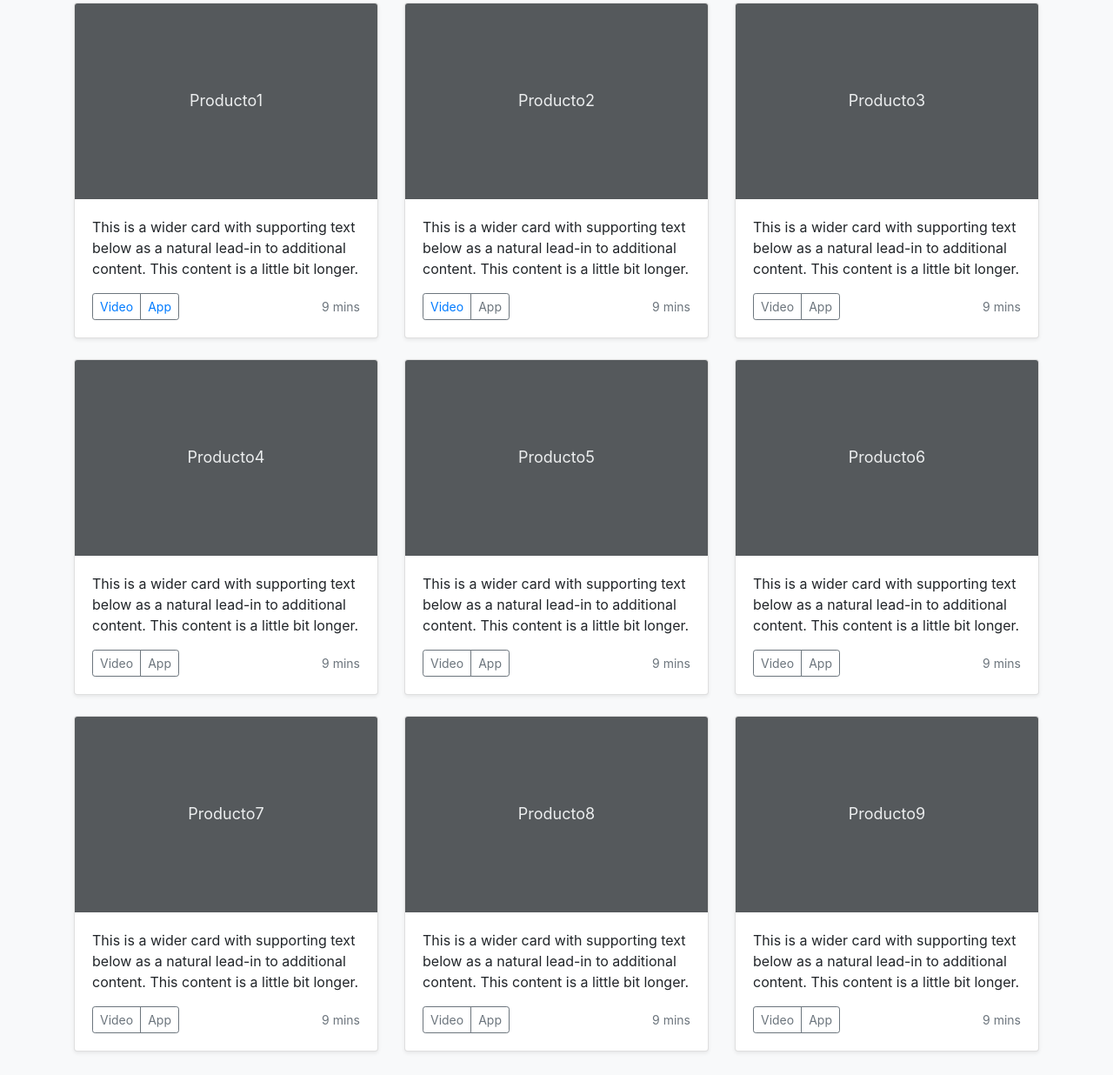
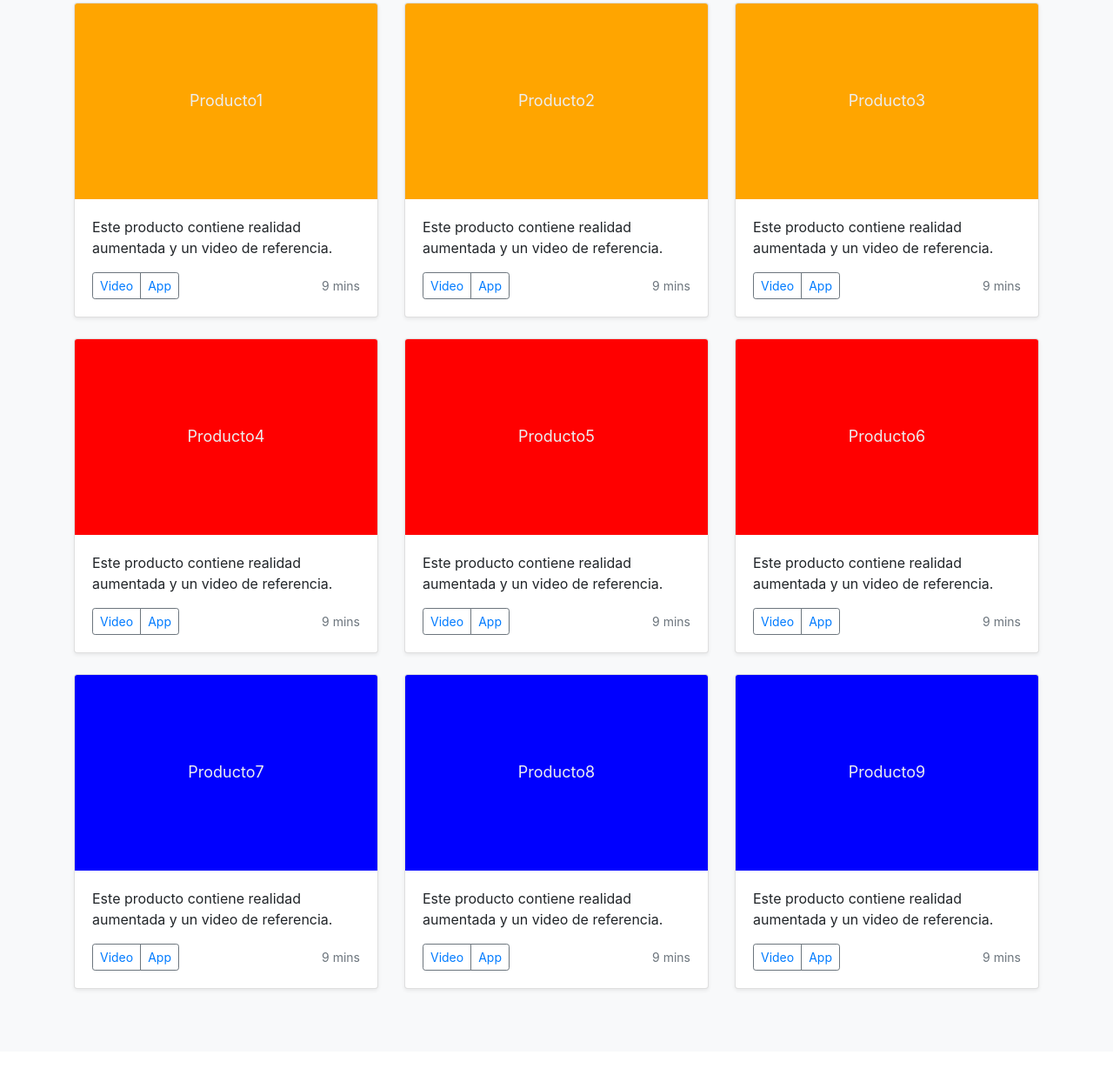
Before and after one commit to andycedillo/WebApp, a plain HTML site: page index.html in a window 1280 px wide. Shown: the part 509-1745 px from the top of the page at 87% size. Drawn offline with nearby package versions, Linux system fonts and the light colour scheme.

Commit message:
Update index.html

```diff
--- a/index.html
+++ b/index.html
@@ -38,7 +38,7 @@
   </head>
   <body>
     <header>
-  <div class="collapse bg-dark" id="navbarHeader">
+  <div class="collapse bg-danger" id="navbarHeader">
     <div class="container">
       <div class="row">
         <div class="col-sm-8 col-md-7 py-4">
@@ -56,7 +56,7 @@
       </div>
     </div>
   </div>
-  <div class="navbar navbar-dark bg-dark shadow-sm">
+  <div class="navbar navbar-dark bg-danger text-white shadow-sm">
     <div class="container d-flex justify-content-between">
       <a href="#" class="navbar-brand d-flex align-items-center">
         <svg xmlns="http://www.w3.org/2000/svg" width="20" height="20" fill="none" stroke="currentColor" stroke-linecap="round" stroke-linejoin="round" stroke-width="2" aria-hidden="true" class="mr-2" viewBox="0 0 24 24" focusable="false"><path d="M23 19a2 2 0 0 1-2 2H3a2 2 0 0 1-2-2V8a2 2 0 0 1 2-2h4l2-3h6l2 3h4a2 2 0 0 1 2 2z"/><circle cx="12" cy="13" r="4"/></svg>
@@ -74,10 +74,10 @@
   <section class="jumbotron text-center">
     <div class="container">
       <h1>AR Web App</h1>
-      <p class="lead text-muted">Something short and leading about the collection below—its contents, the creator, etc. Make it short and sweet, but not too short so folks don’t simply skip over it entirely.</p>
+      <p class="lead text-muted">Bienvenido a esta Web App de Realidad Aumentada, por favor selecciona una categoria y descubre el contenido que detona cada producto.</p>
       <p>
-        <a href="#" class="btn btn-primary my-2">Main call to action</a>
-        <a href="#" class="btn btn-secondary my-2">Secondary action</a>
+        <a href="#" class="btn btn-primary my-2">Quienes Somos</a>
+        <a href="#" class="btn btn-secondary my-2">Que hacemos</a>
       </p>
     </div>
   </section>
@@ -88,9 +88,9 @@
       <div class="row">
         <div class="col-md-4">
           <div class="card mb-4 shadow-sm">
-            <svg class="bd-placeholder-img card-img-top" width="100%" height="225" xmlns="http://www.w3.org/2000/svg" preserveAspectRatio="xMidYMid slice" focusable="false" role="img" aria-label="Placeholder: Thumbnail"><title>Placeholder</title><rect width="100%" height="100%" fill="#55595c"/><text x="50%" y="50%" fill="#eceeef" dy=".3em">Producto1</text></svg>
+            <svg class="bd-placeholder-img card-img-top" width="100%" height="225" xmlns="http://www.w3.org/2000/svg" preserveAspectRatio="xMidYMid slice" focusable="false" role="img" aria-label="Placeholder: Thumbnail"><title>Placeholder</title><rect width="100%" height="100%" fill="orange"/><text x="50%" y="50%" fill="#eceeef" dy=".3em">Producto1</text></svg>
             <div class="card-body">
-              <p class="card-text">This is a wider card with supporting text below as a natural lead-in to additional content. This content is a little bit longer.</p>
+              <p class="card-text">Este producto contiene realidad aumentada y un video de referencia.</p>
               <div class="d-flex justify-content-between align-items-center">
                 <div class="btn-group">
                   <button type="button" class="btn btn-sm btn-outline-secondary"><a href="https://www.youtube.com/watch?v=e7mG_jUdexU" target="_blank">Video</a></button>
@@ -103,14 +103,13 @@
         </div>
         <div class="col-md-4">
           <div class="card mb-4 shadow-sm">
-            <svg class="bd-placeholder-img card-img-top" width="100%" height="225" xmlns="http://www.w3.org/2000/svg" preserveAspectRatio="xMidYMid slice" focusable="false" role="img" aria-label="Placeholder: Thumbnail"><title>Placeholder</title><rect width="100%" height="100%" fill="#55595c"/><text x="50%" y="50%" fill="#eceeef" dy=".3em">Producto2</text></svg>
+            <svg class="bd-placeholder-img card-img-top" width="100%" height="225" xmlns="http://www.w3.org/2000/svg" preserveAspectRatio="xMidYMid slice" focusable="false" role="img" aria-label="Placeholder: Thumbnail"><title>Placeholder</title><rect width="100%" height="100%" fill="orange"/><text x="50%" y="50%" fill="#eceeef" dy=".3em">Producto2</text></svg>
             <div class="card-body">
-              <p class="card-text">This is a wider card with supporting text below as a natural lead-in to additional content. This content is a little bit longer.</p>
+              <p class="card-text">Este producto contiene realidad aumentada y un video de referencia.</p>
               <div class="d-flex justify-content-between align-items-center">
                 <div class="btn-group">
                   <button type="button" class="btn btn-sm btn-outline-secondary"><a href="https://www.youtube.com/watch?v=e7mG_jUdexU" target="_blank">Video</a></button>
-                  <button type="button" class="btn btn-sm btn-outline-secondary">App</button>
-
+                  <button type="button" class="btn btn-sm btn-outline-secondary"><a href="SecondaryHtml/ArMarker.html" target="_blank">App</a></button>
                 </div>
                 <small class="text-muted">9 mins</small>
               </div>
@@ -119,13 +118,13 @@
         </div>
         <div class="col-md-4">
           <div class="card mb-4 shadow-sm">
-            <svg class="bd-placeholder-img card-img-top" width="100%" height="225" xmlns="http://www.w3.org/2000/svg" preserveAspectRatio="xMidYMid slice" focusable="false" role="img" aria-label="Placeholder: Thumbnail"><title>Placeholder</title><rect width="100%" height="100%" fill="#55595c"/><text x="50%" y="50%" fill="#eceeef" dy=".3em">Producto3</text></svg>
+            <svg class="bd-placeholder-img card-img-top" width="100%" height="225" xmlns="http://www.w3.org/2000/svg" preserveAspectRatio="xMidYMid slice" focusable="false" role="img" aria-label="Placeholder: Thumbnail"><title>Placeholder</title><rect width="100%" height="100%" fill="orange"/><text x="50%" y="50%" fill="#eceeef" dy=".3em">Producto3</text></svg>
             <div class="card-body">
-              <p class="card-text">This is a wider card with supporting text below as a natural lead-in to additional content. This content is a little bit longer.</p>
+              <p class="card-text">Este producto contiene realidad aumentada y un video de referencia.</p>
               <div class="d-flex justify-content-between align-items-center">
                 <div class="btn-group">
-                  <button type="button" class="btn btn-sm btn-outline-secondary">Video</button>
-                  <button type="button" class="btn btn-sm btn-outline-secondary">App</button>
+                  <button type="button" class="btn btn-sm btn-outline-secondary"><a href="https://www.youtube.com/watch?v=e7mG_jUdexU" target="_blank">Video</a></button>
+                  <button type="button" class="btn btn-sm btn-outline-secondary"><a href="SecondaryHtml/ArMarker.html" target="_blank">App</a></button>
                 </div>
                 <small class="text-muted">9 mins</small>
               </div>
@@ -135,13 +134,13 @@
 
         <div class="col-md-4">
           <div class="card mb-4 shadow-sm">
-            <svg class="bd-placeholder-img card-img-top" width="100%" height="225" xmlns="http://www.w3.org/2000/svg" preserveAspectRatio="xMidYMid slice" focusable="false" role="img" aria-label="Placeholder: Thumbnail"><title>Placeholder</title><rect width="100%" height="100%" fill="#55595c"/><text x="50%" y="50%" fill="#eceeef" dy=".3em">Producto4</text></svg>
+            <svg class="bd-placeholder-img card-img-top" width="100%" height="225" xmlns="http://www.w3.org/2000/svg" preserveAspectRatio="xMidYMid slice" focusable="false" role="img" aria-label="Placeholder: Thumbnail"><title>Placeholder</title><rect width="100%" height="100%" fill="red"/><text x="50%" y="50%" fill="#eceeef" dy=".3em">Producto4</text></svg>
             <div class="card-body">
-              <p class="card-text">This is a wider card with supporting text below as a natural lead-in to additional content. This content is a little bit longer.</p>
+              <p class="card-text">Este producto contiene realidad aumentada y un video de referencia.</p>
               <div class="d-flex justify-content-between align-items-center">
                 <div class="btn-group">
-                  <button type="button" class="btn btn-sm btn-outline-secondary">Video</button>
-                  <button type="button" class="btn btn-sm btn-outline-secondary">App</button>
+                  <button type="button" class="btn btn-sm btn-outline-secondary"><a href="https://www.youtube.com/watch?v=e7mG_jUdexU" target="_blank">Video</a></button>
+                  <button type="button" class="btn btn-sm btn-outline-secondary"><a href="SecondaryHtml/ArMarker.html" target="_blank">App</a></button>
                 </div>
                 <small class="text-muted">9 mins</small>
               </div>
@@ -150,13 +149,13 @@
         </div>
         <div class="col-md-4">
           <div class="card mb-4 shadow-sm">
-            <svg class="bd-placeholder-img card-img-top" width="100%" height="225" xmlns="http://www.w3.org/2000/svg" preserveAspectRatio="xMidYMid slice" focusable="false" role="img" aria-label="Placeholder: Thumbnail"><title>Placeholder</title><rect width="100%" height="100%" fill="#55595c"/><text x="50%" y="50%" fill="#eceeef" dy=".3em">Producto5</text></svg>
+            <svg class="bd-placeholder-img card-img-top" width="100%" height="225" xmlns="http://www.w3.org/2000/svg" preserveAspectRatio="xMidYMid slice" focusable="false" role="img" aria-label="Placeholder: Thumbnail"><title>Placeholder</title><rect width="100%" height="100%" fill="red"/><text x="50%" y="50%" fill="#eceeef" dy=".3em">Producto5</text></svg>
             <div class="card-body">
-              <p class="card-text">This is a wider card with supporting text below as a natural lead-in to additional content. This content is a little bit longer.</p>
+              <p class="card-text">Este producto contiene realidad aumentada y un video de referencia.</p>
               <div class="d-flex justify-content-between align-items-center">
                 <div class="btn-group">
-                  <button type="button" class="btn btn-sm btn-outline-secondary">Video</button>
-                  <button type="button" class="btn btn-sm btn-outline-secondary">App</button>
+                  <button type="button" class="btn btn-sm btn-outline-secondary"><a href="https://www.youtube.com/watch?v=e7mG_jUdexU" target="_blank">Video</a></button>
+                  <button type="button" class="btn btn-sm btn-outline-secondary"><a href="SecondaryHtml/ArMarker.html" target="_blank">App</a></button>
                 </div>
                 <small class="text-muted">9 mins</small>
               </div>
@@ -165,13 +164,13 @@
         </div>
         <div class="col-md-4">
           <div class="card mb-4 shadow-sm">
-            <svg class="bd-placeholder-img card-img-top" width="100%" height="225" xmlns="http://www.w3.org/2000/svg" preserveAspectRatio="xMidYMid slice" focusable="false" role="img" aria-label="Placeholder: Thumbnail"><title>Placeholder</title><rect width="100%" height="100%" fill="#55595c"/><text x="50%" y="50%" fill="#eceeef" dy=".3em">Producto6</text></svg>
+            <svg class="bd-placeholder-img card-img-top" width="100%" height="225" xmlns="http://www.w3.org/2000/svg" preserveAspectRatio="xMidYMid slice" focusable="false" role="img" aria-label="Placeholder: Thumbnail"><title>Placeholder</title><rect width="100%" height="100%" fill="red"/><text x="50%" y="50%" fill="#eceeef" dy=".3em">Producto6</text></svg>
             <div class="card-body">
-              <p class="card-text">This is a wider card with supporting text below as a natural lead-in to additional content. This content is a little bit longer.</p>
+              <p class="card-text">Este producto contiene realidad aumentada y un video de referencia.</p>
               <div class="d-flex justify-content-between align-items-center">
                 <div class="btn-group">
-                  <button type="button" class="btn btn-sm btn-outline-secondary">Video</button>
-                  <button type="button" class="btn btn-sm btn-outline-secondary">App</button>
+                  <button type="button" class="btn btn-sm btn-outline-secondary"><a href="https://www.youtube.com/watch?v=e7mG_jUdexU" target="_blank">Video</a></button>
+                  <button type="button" class="btn btn-sm btn-outline-secondary"><a href="SecondaryHtml/ArMarker.html" target="_blank">App</a></button>
                 </div>
                 <small class="text-muted">9 mins</small>
               </div>
@@ -181,13 +180,13 @@
 
         <div class="col-md-4">
           <div class="card mb-4 shadow-sm">
-            <svg class="bd-placeholder-img card-img-top" width="100%" height="225" xmlns="http://www.w3.org/2000/svg" preserveAspectRatio="xMidYMid slice" focusable="false" role="img" aria-label="Placeholder: Thumbnail"><title>Placeholder</title><rect width="100%" height="100%" fill="#55595c"/><text x="50%" y="50%" fill="#eceeef" dy=".3em">Producto7</text></svg>
+            <svg class="bd-placeholder-img card-img-top" width="100%" height="225" xmlns="http://www.w3.org/2000/svg" preserveAspectRatio="xMidYMid slice" focusable="false" role="img" aria-label="Placeholder: Thumbnail"><title>Placeholder</title><rect width="100%" height="100%" fill="blue"/><text x="50%" y="50%" fill="#eceeef" dy=".3em">Producto7</text></svg>
             <div class="card-body">
-              <p class="card-text">This is a wider card with supporting text below as a natural lead-in to additional content. This content is a little bit longer.</p>
+              <p class="card-text">Este producto contiene realidad aumentada y un video de referencia.</p>
               <div class="d-flex justify-content-between align-items-center">
                 <div class="btn-group">
-                  <button type="button" class="btn btn-sm btn-outline-secondary">Video</button>
-                  <button type="button" class="btn btn-sm btn-outline-secondary">App</button>
+                  <button type="button" class="btn btn-sm btn-outline-secondary"><a href="https://www.youtube.com/watch?v=e7mG_jUdexU" target="_blank">Video</a></button>
+                  <button type="button" class="btn btn-sm btn-outline-secondary"><a href="SecondaryHtml/ArMarker.html" target="_blank">App</a></button>
                 </div>
                 <small class="text-muted">9 mins</small>
               </div>
@@ -196,13 +195,13 @@
         </div>
         <div class="col-md-4">
           <div class="card mb-4 shadow-sm">
-            <svg class="bd-placeholder-img card-img-top" width="100%" height="225" xmlns="http://www.w3.org/2000/svg" preserveAspectRatio="xMidYMid slice" focusable="false" role="img" aria-label="Placeholder: Thumbnail"><title>Placeholder</title><rect width="100%" height="100%" fill="#55595c"/><text x="50%" y="50%" fill="#eceeef" dy=".3em">Producto8</text></svg>
+            <svg class="bd-placeholder-img card-img-top" width="100%" height="225" xmlns="http://www.w3.org/2000/svg" preserveAspectRatio="xMidYMid slice" focusable="false" role="img" aria-label="Placeholder: Thumbnail"><title>Placeholder</title><rect width="100%" height="100%" fill="blue"/><text x="50%" y="50%" fill="#eceeef" dy=".3em">Producto8</text></svg>
             <div class="card-body">
-              <p class="card-text">This is a wider card with supporting text below as a natural lead-in to additional content. This content is a little bit longer.</p>
+              <p class="card-text">Este producto contiene realidad aumentada y un video de referencia.</p>
               <div class="d-flex justify-content-between align-items-center">
                 <div class="btn-group">
-                  <button type="button" class="btn btn-sm btn-outline-secondary">Video</button>
-                  <button type="button" class="btn btn-sm btn-outline-secondary">App</button>
+                  <button type="button" class="btn btn-sm btn-outline-secondary"><a href="https://www.youtube.com/watch?v=e7mG_jUdexU" target="_blank">Video</a></button>
+                  <button type="button" class="btn btn-sm btn-outline-secondary"><a href="SecondaryHtml/ArMarker.html" target="_blank">App</a></button>
                 </div>
                 <small class="text-muted">9 mins</small>
               </div>
@@ -211,13 +210,13 @@
         </div>
         <div class="col-md-4">
           <div class="card mb-4 shadow-sm">
-            <svg class="bd-placeholder-img card-img-top" width="100%" height="225" xmlns="http://www.w3.org/2000/svg" preserveAspectRatio="xMidYMid slice" focusable="false" role="img" aria-label="Placeholder: Thumbnail"><title>Placeholder</title><rect width="100%" height="100%" fill="#55595c"/><text x="50%" y="50%" fill="#eceeef" dy=".3em">Producto9</text></svg>
+            <svg class="bd-placeholder-img card-img-top" width="100%" height="225" xmlns="http://www.w3.org/2000/svg" preserveAspectRatio="xMidYMid slice" focusable="false" role="img" aria-label="Placeholder: Thumbnail"><title>Placeholder</title><rect width="100%" height="100%" fill="blue"/><text x="50%" y="50%" fill="#eceeef" dy=".3em">Producto9</text></svg>
             <div class="card-body">
-              <p class="card-text">This is a wider card with supporting text below as a natural lead-in to additional content. This content is a little bit longer.</p>
+              <p class="card-text">Este producto contiene realidad aumentada y un video de referencia.</p>
               <div class="d-flex justify-content-between align-items-center">
                 <div class="btn-group">
-                  <button type="button" class="btn btn-sm btn-outline-secondary">Video</button>
-                  <button type="button" class="btn btn-sm btn-outline-secondary">App</button>
+                  <button type="button" class="btn btn-sm btn-outline-secondary"><a href="https://www.youtube.com/watch?v=e7mG_jUdexU" target="_blank">Video</a></button>
+                  <button type="button" class="btn btn-sm btn-outline-secondary"><a href="SecondaryHtml/ArMarker.html" target="_blank">App</a></button>
                 </div>
                 <small class="text-muted">9 mins</small>
               </div>
```
